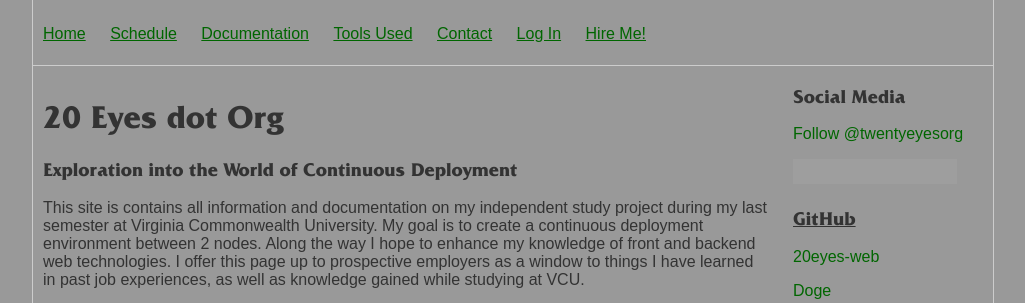
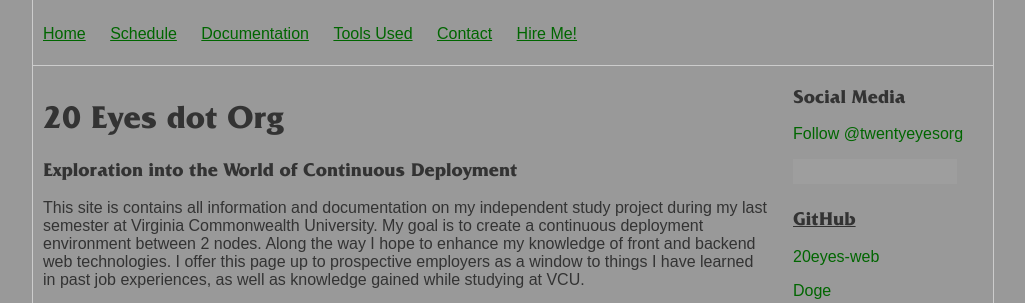
Before and after one commit to Whitepatrick/20eyes-web, a PHP site: page /index.php in a window 1280 px wide. Shown: the part 137-440 px from the top of the page, without its empty margins (127-1152 px from the left). Run offline with PHP 8.4, Linux system fonts and the light colour scheme; some libraries are stand-ins or nearby versions; grey boxes are pictures that could not be loaded.

Commit message:
taking upload offline for the moment

```diff
--- a/includes/nav.php
+++ b/includes/nav.php
@@ -5,6 +5,6 @@
 	<a href="docs.php">Documentation</a>
 	<a href="tools.php">Tools Used</a>
 	<a href="contact.php">Contact</a>
-	<a href="upload/login.php">Log In</a>
+	<!-- a href="upload/login.php">Log In</a -->
 	<a href="employers.php">Hire Me!</a>
 </div> <!-- end #nav -->
```
